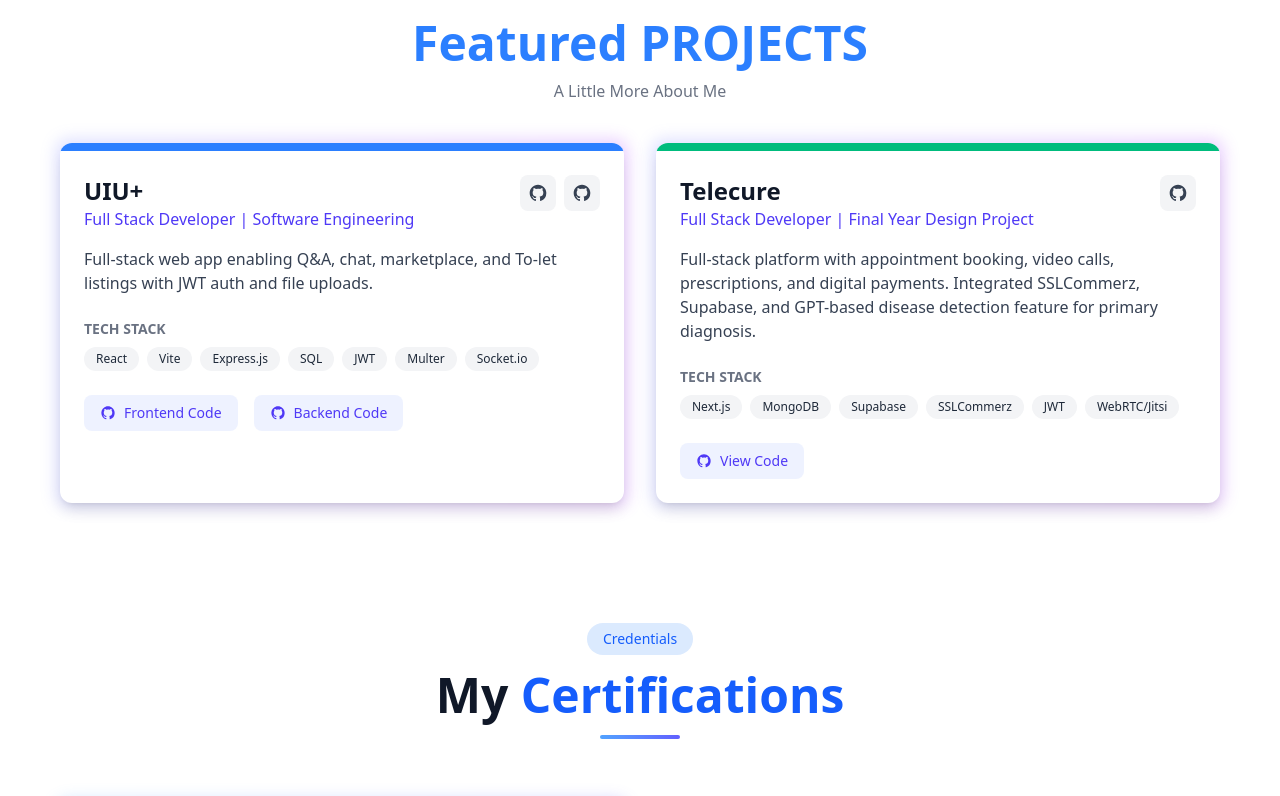
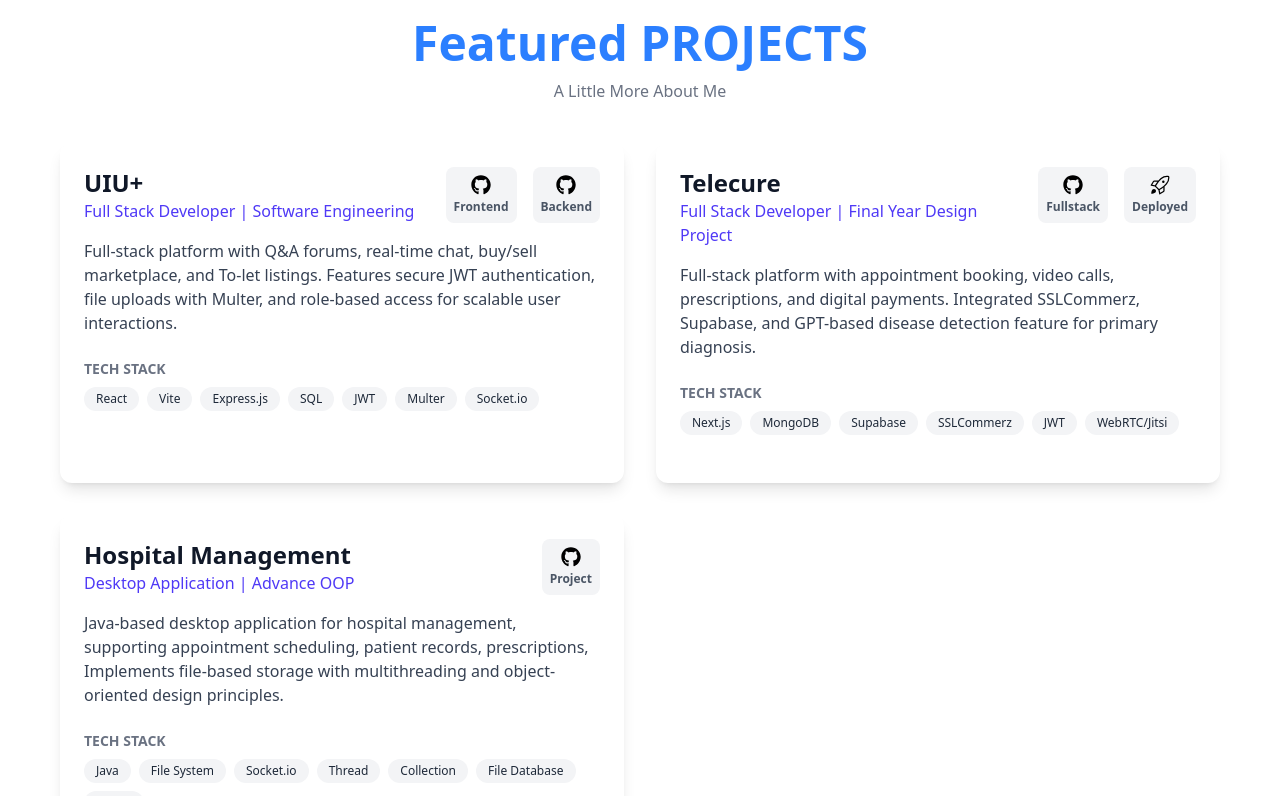
Before and after one commit to dksaddy/msadik, a Next.js app: page / in a window 1280 px wide. Shown: the part 3400-4196 px from the top of the page. Built offline with nearby package versions, Linux system fonts and the light colour scheme.

Commit message:
Project section card redesign

```diff
--- a/app/components/Project.jsx
+++ b/app/components/Project.jsx
@@ -1,19 +1,20 @@
 "use client"
 import { motion } from "framer-motion"
 import SectionHeader from '../helper/SectionHeader';
+import { GoRocket } from "react-icons/go";
+import { FaGithub } from "react-icons/fa6";
 
 export default function Projects() {
   const projects = [
     {
       title: "UIU+",
       role: "Full Stack Developer | Software Engineering",
-      description: "Full-stack web app enabling Q&A, chat, marketplace, and To-let listings with JWT auth and file uploads.",
+      description: "Full-stack platform with Q&A forums, real-time chat, buy/sell marketplace, and To-let listings. Features secure JWT authentication, file uploads with Multer, and role-based access for scalable user interactions.",
       techStack: ["React", "Vite", "Express.js", "SQL", "JWT", "Multer", "Socket.io"],
       githubLinks: {
         frontend: "https://github.com/dksaddy/frontend",
         backend: "https://github.com/dksaddy/backend",
       },
-      accentColor: "bg-blue-500"
     },
     {
       title: "Telecure",
@@ -22,8 +23,17 @@ export default function Projects() {
       techStack: ["Next.js", "MongoDB", "Supabase", "SSLCommerz", "JWT", "WebRTC/Jitsi"],
       githubLinks: {
         fullstack: "https://github.com/dksaddy/telecure",
+        "Deployed": "https://telecure.vercel.app"
       },
-      accentColor: "bg-emerald-500"
+    },
+    {
+      title: "Hospital Management",
+      role: "Desktop Application | Advance OOP",
+      description: "Java-based desktop application for hospital management, supporting appointment scheduling, patient records, prescriptions, Implements file-based storage with multithreading and object-oriented design principles.",
+      techStack: ["Java", "File System", "Socket.io", "Thread", "Collection", "File Database", "JavaFX"],
+      githubLinks: {
+        Project: "https://github.com/dksaddy/AOOP-Project-",
+      },
     },
   ];
 
@@ -31,40 +41,44 @@ export default function Projects() {
     <section id="projects" className="py-15 px-4 md:px-8 lg:px-15 bg-white">
       <div className="max-w-7xl mx-auto">
 
-        <SectionHeader header="Featured PROJECTS" tittle="A Little More About Me"/>
+        <SectionHeader header="Featured PROJECTS" tittle="A Little More About Me" />
 
         <div className="grid gap-8 md:grid-cols-2">
           {projects.map((project, idx) => (
             <div key={idx} className="group relative">
-              <div className="absolute -inset-1 bg-gradient-to-r from-indigo-400 to-purple-500 rounded-xl blur opacity-25 group-hover:opacity-50 transition duration-300"></div>
 
               <div className="relative h-full bg-white rounded-xl shadow-lg hover:shadow-xl transition-all duration-300 group-hover:-translate-y-1 overflow-hidden">
-                {/* Accent bar */}
-                <div className={`${project.accentColor} h-2 w-full`}></div>
+                <div className="p-6">
 
-                <div className="p-6">
-                  <div className="flex items-start justify-between mb-4">
+                  <div className="flex flex-col md:flex-row md:items-start md:justify-between gap-4 mb-4">
+  {/* Title + Role */}
   <div>
     <h3 className="text-2xl font-bold text-gray-900">{project.title}</h3>
     <p className="text-indigo-600 font-medium">{project.role}</p>
   </div>
-                    <div className="flex space-x-2">
+
+  {/* GitHub/Deployed Links */}
+  <div className="flex space-x-4">
     {Object.entries(project.githubLinks).map(([key, value]) => (
       <a
         key={key}
         href={value}
         target="_blank"
         rel="noopener noreferrer"
-                          className="p-2 bg-gray-100 hover:bg-gray-200 rounded-lg transition-colors"
+        className="flex flex-col items-center p-2 bg-gray-100 hover:bg-gray-200 rounded-lg transition-colors"
         aria-label={`${key} code`}
       >
-                          <svg className="w-5 h-5 text-gray-700" fill="currentColor" viewBox="0 0 24 24">
-                            <path fillRule="evenodd" clipRule="evenodd" d="M12 2C6.477 2 2 6.484 2 12.017c0 4.425 2.865 8.18 6.839 9.504.5.092.682-.217.682-.483 0-.237-.008-.868-.013-1.703-2.782.605-3.369-1.343-3.369-1.343-.454-1.158-1.11-1.466-1.11-1.466-.908-.62.069-.608.069-.608 1.003.07 1.531 1.032 1.531 1.032.892 1.53 2.341 1.088 2.91.832.092-.647.35-1.088.636-1.338-2.22-.253-4.555-1.113-4.555-4.951 0-1.093.39-1.988 1.029-2.688-.103-.253-.446-1.272.098-2.65 0 0 .84-.27 2.75 1.026A9.564 9.564 0 0112 6.844c.85.004 1.705.115 2.504.337 1.909-1.296 2.747-1.027 2.747-1.027.546 1.379.202 2.398.1 2.651.64.7 1.028 1.595 1.028 2.688 0 3.848-2.339 4.695-4.566 4.943.359.309.678.92.678 1.855 0 1.338-.012 2.419-.012 2.747 0 .268.18.58.688.482A10.019 10.019 0 0022 12.017C22 6.484 17.522 2 12 2z" />
-                          </svg>
+        {key.toLowerCase().includes("live") || key.toLowerCase().includes("deploy") ? (
+          <GoRocket className="text-xl text-black" />
+        ) : (
+          <FaGithub className="text-xl text-black" />
+        )}
+        <span className="mt-1 text-xs text-gray-600 capitalize font-bold">{key}</span>
       </a>
     ))}
   </div>
 </div>
+
 
                   <p className="text-gray-700 mb-6">{project.description}</p>
 
@@ -78,48 +92,6 @@ export default function Projects() {
                       ))}
                     </div>
                   </div>
-
-                  <div className="flex flex-wrap gap-4">
-                    {project.githubLinks.frontend && (
-                      <a
-                        href={project.githubLinks.frontend}
-                        target="_blank"
-                        rel="noopener noreferrer"
-                        className="flex items-center gap-2 px-4 py-2 bg-indigo-50 text-indigo-600 rounded-lg hover:bg-indigo-100 transition-colors text-sm font-medium"
-                      >
-                        <svg className="w-4 h-4" fill="currentColor" viewBox="0 0 24 24">
-                          <path fillRule="evenodd" clipRule="evenodd" d="M12 2C6.477 2 2 6.484 2 12.017c0 4.425 2.865 8.18 6.839 9.504.5.092.682-.217.682-.483 0-.237-.008-.868-.013-1.703-2.782.605-3.369-1.343-3.369-1.343-.454-1.158-1.11-1.466-1.11-1.466-.908-.62.069-.608.069-.608 1.003.07 1.531 1.032 1.531 1.032.892 1.53 2.341 1.088 2.91.832.092-.647.35-1.088.636-1.338-2.22-.253-4.555-1.113-4.555-4.951 0-1.093.39-1.988 1.029-2.688-.103-.253-.446-1.272.098-2.65 0 0 .84-.27 2.75 1.026A9.564 9.564 0 0112 6.844c.85.004 1.705.115 2.504.337 1.909-1.296 2.747-1.027 2.747-1.027.546 1.379.202 2.398.1 2.651.64.7 1.028 1.595 1.028 2.688 0 3.848-2.339 4.695-4.566 4.943.359.309.678.92.678 1.855 0 1.338-.012 2.419-.012 2.747 0 .268.18.58.688.482A10.019 10.019 0 0022 12.017C22 6.484 17.522 2 12 2z" />
-                        </svg>
-                        Frontend Code
-                      </a>
-                    )}
-                    {project.githubLinks.backend && (
-                      <a
-                        href={project.githubLinks.backend}
-                        target="_blank"
-                        rel="noopener noreferrer"
-                        className="flex items-center gap-2 px-4 py-2 bg-indigo-50 text-indigo-600 rounded-lg hover:bg-indigo-100 transition-colors text-sm font-medium"
-                      >
-                        <svg className="w-4 h-4" fill="currentColor" viewBox="0 0 24 24">
-                          <path fillRule="evenodd" clipRule="evenodd" d="M12 2C6.477 2 2 6.484 2 12.017c0 4.425 2.865 8.18 6.839 9.504.5.092.682-.217.682-.483 0-.237-.008-.868-.013-1.703-2.782.605-3.369-1.343-3.369-1.343-.454-1.158-1.11-1.466-1.11-1.466-.908-.62.069-.608.069-.608 1.003.07 1.531 1.032 1.531 1.032.892 1.53 2.341 1.088 2.91.832.092-.647.35-1.088.636-1.338-2.22-.253-4.555-1.113-4.555-4.951 0-1.093.39-1.988 1.029-2.688-.103-.253-.446-1.272.098-2.65 0 0 .84-.27 2.75 1.026A9.564 9.564 0 0112 6.844c.85.004 1.705.115 2.504.337 1.909-1.296 2.747-1.027 2.747-1.027.546 1.379.202 2.398.1 2.651.64.7 1.028 1.595 1.028 2.688 0 3.848-2.339 4.695-4.566 4.943.359.309.678.92.678 1.855 0 1.338-.012 2.419-.012 2.747 0 .268.18.58.688.482A10.019 10.019 0 0022 12.017C22 6.484 17.522 2 12 2z" />
-                        </svg>
-                        Backend Code
-                      </a>
-                    )}
-                    {project.githubLinks.fullstack && (
-                      <a
-                        href={project.githubLinks.fullstack}
-                        target="_blank"
-                        rel="noopener noreferrer"
-                        className="flex items-center gap-2 px-4 py-2 bg-indigo-50 text-indigo-600 rounded-lg hover:bg-indigo-100 transition-colors text-sm font-medium"
-                      >
-                        <svg className="w-4 h-4" fill="currentColor" viewBox="0 0 24 24">
-                          <path fillRule="evenodd" clipRule="evenodd" d="M12 2C6.477 2 2 6.484 2 12.017c0 4.425 2.865 8.18 6.839 9.504.5.092.682-.217.682-.483 0-.237-.008-.868-.013-1.703-2.782.605-3.369-1.343-3.369-1.343-.454-1.158-1.11-1.466-1.11-1.466-.908-.62.069-.608.069-.608 1.003.07 1.531 1.032 1.531 1.032.892 1.53 2.341 1.088 2.91.832.092-.647.35-1.088.636-1.338-2.22-.253-4.555-1.113-4.555-4.951 0-1.093.39-1.988 1.029-2.688-.103-.253-.446-1.272.098-2.65 0 0 .84-.27 2.75 1.026A9.564 9.564 0 0112 6.844c.85.004 1.705.115 2.504.337 1.909-1.296 2.747-1.027 2.747-1.027.546 1.379.202 2.398.1 2.651.64.7 1.028 1.595 1.028 2.688 0 3.848-2.339 4.695-4.566 4.943.359.309.678.92.678 1.855 0 1.338-.012 2.419-.012 2.747 0 .268.18.58.688.482A10.019 10.019 0 0022 12.017C22 6.484 17.522 2 12 2z" />
-                        </svg>
-                        View Code
-                      </a>
-                    )}
-                  </div>
                 </div>
               </div>
             </div>
```
Also changed, not shown: public/rocket.png (added). Lines whose indentation alone changed are shown as unchanged.
